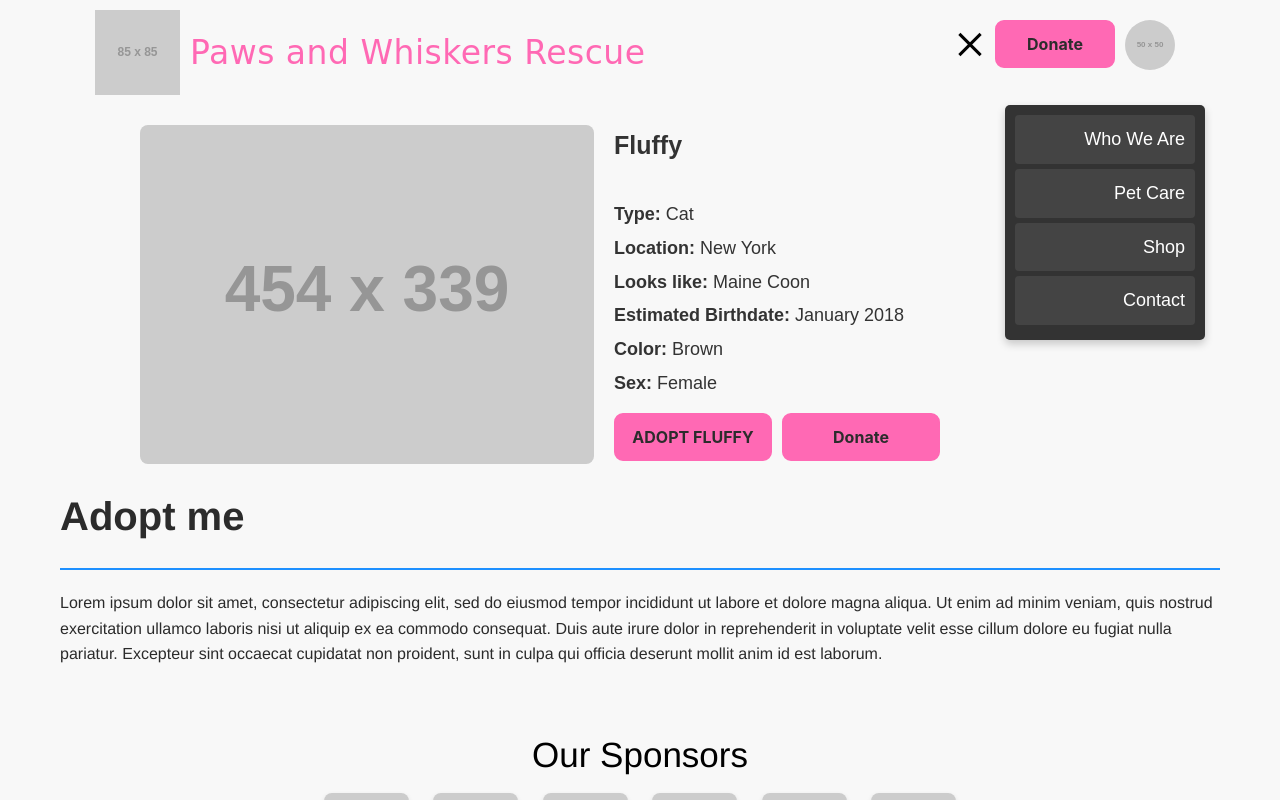
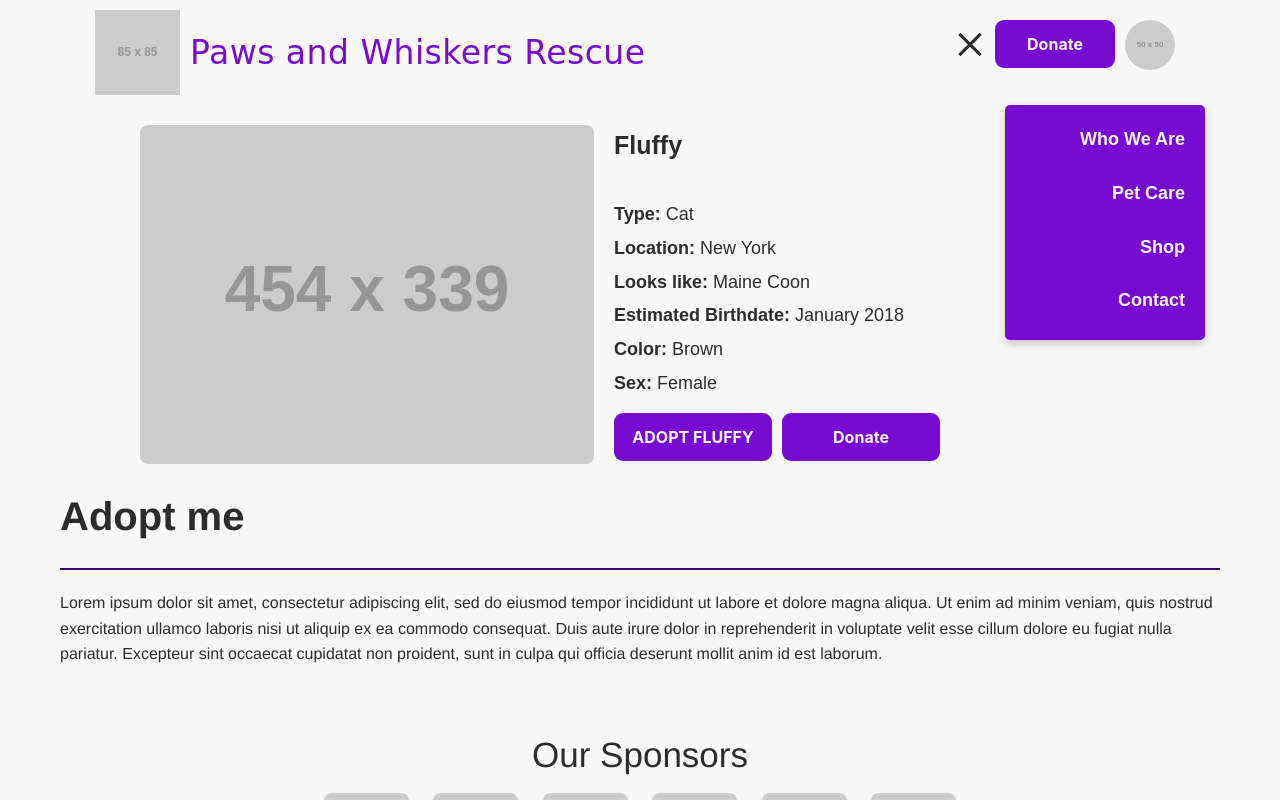
Before and after one commit to atamburino/proposal-profile, a plain HTML site: page index.html in a window 1280 px wide. Both pictures are taken after a click on the label "Toggle navigation menu". Shown: the top 800 px of the page. Drawn offline with Linux system fonts and the light colour scheme; placeholder pictures from the web are drawn by us.

Commit message:
Updating colors and files for client review of new color sets

```diff
--- a/assets/Main.css
+++ b/assets/Main.css
@@ -13,7 +13,7 @@ body {
   height: 100%;
   font-family: Arial, sans-serif; /* Fallback font */
   line-height: 1.6;
-  color: #333;
+  color: #2C2C2C;
   background-color: #f8f8f8; /* Adjust to your background preference */
   margin: 0;
   padding: 0;
@@ -55,6 +55,7 @@ main {
 .pet-details p {
   margin-bottom: 5px;
   font-size: 18px;
+  color: #2C2C2C;
 }
 
 .pet-details button {
@@ -64,25 +65,26 @@ main {
 
 .profile-about-me-upper p {
   font-size: 18px;
+
 }
 
 .profile-about-me-lower h1 {
   font-family: "Helvetica"; /* TODO: Add fallback font */
   font-size: 40px;
   margin: 20px 0;
-  color: #2b2b2b;
+  color: #2C2C2C;
 }
 
 .profile-about-me-lower p {
   font-family: "Helvetica"; /* TODO: Add fallback font */
   font-size: 16px;
   margin-top: 10px;
-  color: #2b2b2b;
+  color: #2C2C2C;
 }
 
 .decorative-bar {
   border: none;
   height: 2px;
-  background-color: #1e90ff;
+  background-color: #410078;
   margin: 20px 0;
 }
--- a/assets/footer.css
+++ b/assets/footer.css
@@ -1,6 +1,6 @@
 /* Footer Styling */
 footer {
-  background-color: #2b2b2b;
+  background-color: #2C3E50;
   color: #fff;
   padding: 20px 0;
   text-align: center;
@@ -8,7 +8,7 @@ footer {
 
 footer nav {
   margin-bottom: 10px;
-  background-color: #2b2b2b;
+  background-color: #2C3E50;
 }
 
 .footer-links {
--- a/assets/header.css
+++ b/assets/header.css
@@ -14,18 +14,18 @@ nav {
 
 .nav-links a {
   display: block; /* Make links block-level for full-width clickable area */
-  color: white;
+  color: #F5F5F5;
   text-decoration: none;
   font-size: 18px;
   padding: 10px;
-  background-color: #444;
+  background-color: #780BD1;
   border-radius: 4px;
   margin-bottom: 5px;
   transition: background-color 0.3s;
 }
 
 .nav-links a:hover {
-  background-color: #555;
+  background-color: #410078;
 }
 
 /* Hide the menu by default */
@@ -50,7 +50,7 @@ nav img {
 
 /* Title next to logo */
 .paws-and-whiskers-rescue {
-  color: #ff69b4;
+  color: #780BD1;
   font-family: "Baloo 2", cursive;
   font-weight: 400;
   font-size: 33px;
@@ -82,14 +82,12 @@ nav img {
 
 /* Primary button styles */
 .btn-primary {
-  background-color: #ff69b4;
-  color: #2c2c2c;
-  border-color: #ff69b4;
+  background-color: #780BD1;
+  color: #F5F5F5;;
 }
 
 .btn-primary:hover {
-  background-color: #d856a4;
-  border-color: #d856a4;
+  background-color: #410078;
 }
 
 /* Avatar styling */
@@ -116,7 +114,7 @@ nav img {
 
 .menu-icon span {
   display: block;
-  background-color: black;
+  background-color: #2B2B2B;
   height: 3px;
   width: 100%;
   margin: 5px 0;
@@ -134,7 +132,7 @@ nav img {
   position: absolute;
   top: 100%; /* Position the menu right below the menu icon */
   width: 200px;
-  background-color: #333;
+  background-color: #780BD1;
   padding: 10px;
   border-radius: 5px;
   box-shadow: 0 4px 8px rgba(0, 0, 0, 0.2);
--- a/assets/sponsors.css
+++ b/assets/sponsors.css
@@ -6,7 +6,7 @@
 }
 
 .sponsors h2 {
-  color: #000000;
+  color: #2C2C2C;
   font-family: "Helvetica";
   font-weight: 400;
   font-size: 35px;
--- a/index.html
+++ b/index.html
@@ -34,10 +34,10 @@
                     <span></span>
                 </label>
                 <ul class="nav-links">
-                    <li><a href="#">Who We Are</a></li>
-                    <li><a href="#">Pet Care</a></li>
-                    <li><a href="#">Shop</a></li>
-                    <li><a href="#">Contact</a></li>
+                    <li><strong><a href="#">Who We Are</a></strong></li>
+                    <li><strong><a href="#">Pet Care</a></strong></li>
+                    <li><strong><a href="#">Shop</a></strong></li>
+                    <li><strong><a href="#">Contact</a></strong></li>
                 </ul>
             </nav>
         </header>
```
Also changed, not shown: assets/ClientFiles/Option_1_Purple.png (added), assets/ClientFiles/Option_2_Pink_Blue.png (added), 1 other file.
